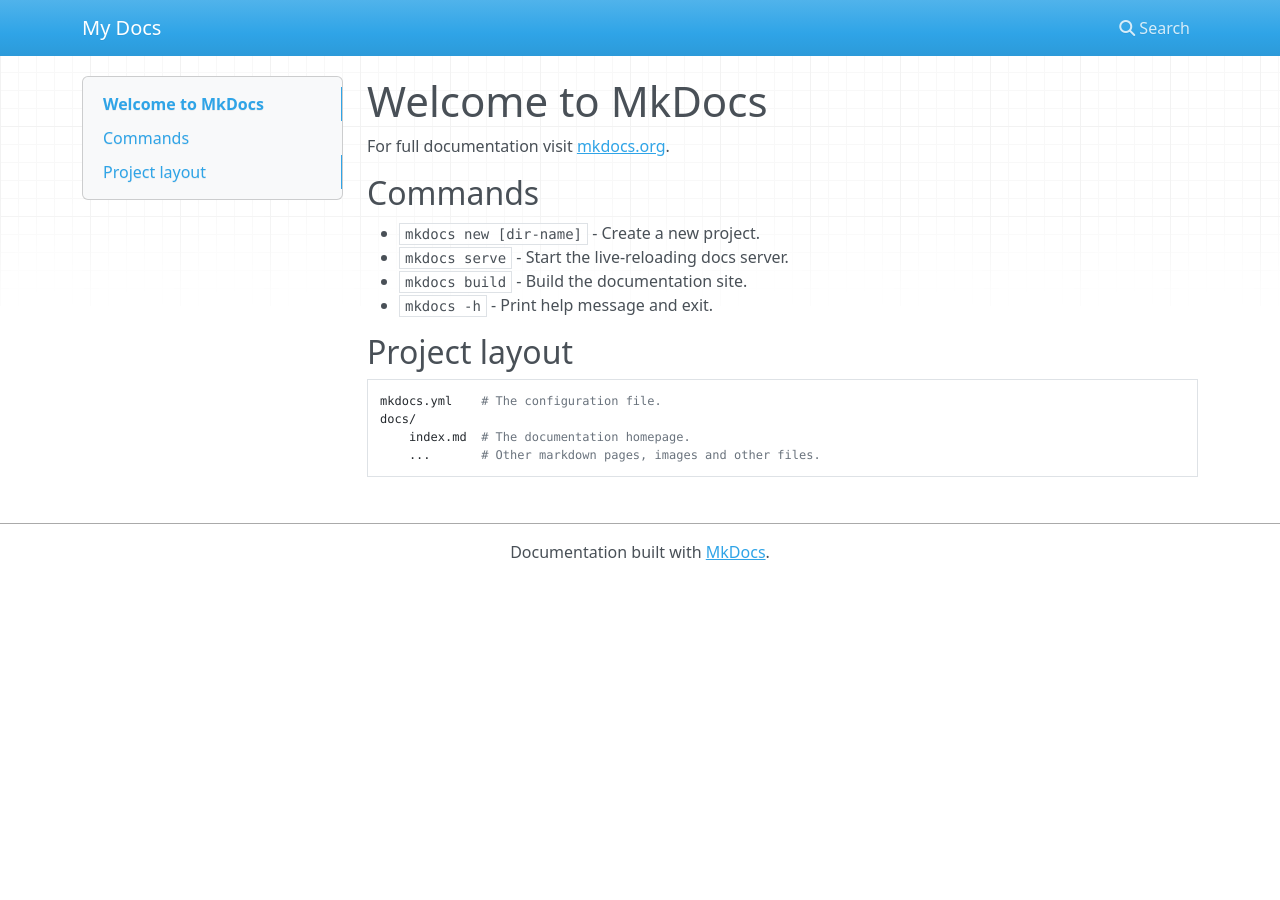
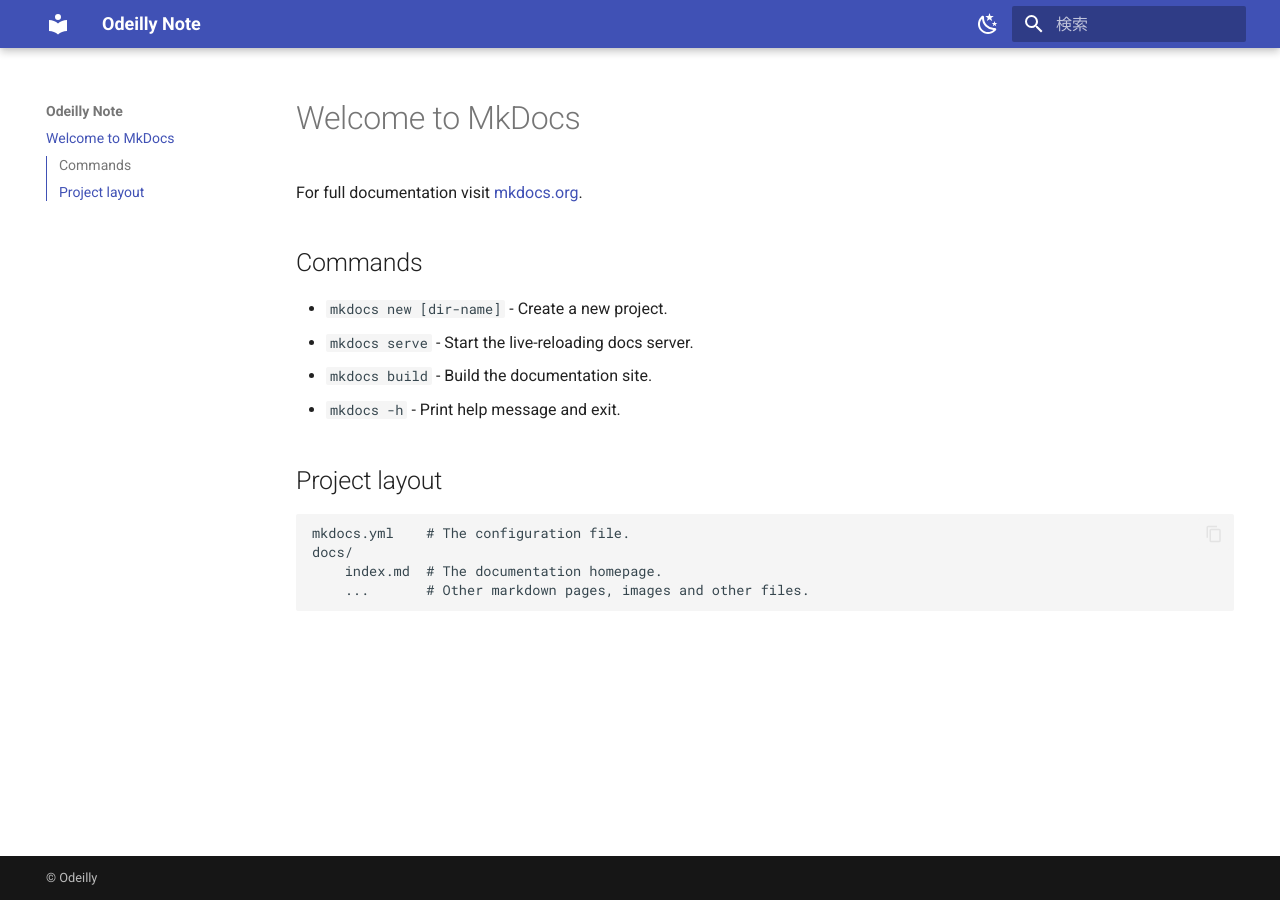
Before and after one commit to odeilly/odeilly.github.io, an MkDocs documentation site: the page built from docs/index.md, in a window 1280 px wide. Built offline with MkDocs 1.6.1 and Material for MkDocs 9.7.7, drawn with Linux system fonts in a browser that asks for light colours; nearby versions of some CDN libraries.

Commit message:
設定変更

```diff
--- a/mkdocs.yml
+++ b/mkdocs.yml
@@ -1 +1,61 @@
-site_name: My Docs
+site_name: Odeilly Note
+
+# use_directory_urls: false
+# site_url: ""
+site_url: "https://odeilly.github.io/"
+
+theme:
+  name: material
+  language: ja
+#  logo: images/logo.svg
+#  favicon: images/favicon.png
+  palette:
+    - scheme: default
+      toggle:
+        icon: material/weather-night
+        name: ダークモード
+    - scheme: slate
+      toggle:
+        icon: material/weather-sunny
+        name: ライトモード
+  features:
+    - navigation.instant
+    - navigation.sections
+    - navigation.top
+    - navigation.footer
+    - toc.integrate
+    - content.code.copy        # コードコピー ボタン
+    - content.tabs.link        # タブ連動
+    - navigation.external      # 外部リンク検知
+
+markdown_extensions:
+  - admonition                 # 補足/警告などのボックス
+  - pymdownx.details           # 折りたたみ
+  - pymdownx.superfences       # コードフェンス拡張（Mermaid など）
+  - pymdownx.highlight
+  - pymdownx.inlinehilite
+  - tables
+  - attr_list                  # {#id .class} や target/_blank 付与
+  - toc:
+      permalink: true
+  - pymdownx.tabbed:
+      alternate_style: true    # タブをモダンな見た目に
+  - pymdownx.superfences       # コードブロック内でもOKにする
+
+extra:
+  generator: false
+
+copyright: "&copy; Odeilly"
+
+plugins:
+  - search:
+      lang: 'ja'
+  - open-in-new-tab:
+      add_icon: true
+
+extra_javascript:
+  - js/add-noreferrer.js
+
+# nav:
+#   - Home: index.md
+#   - About: about.md
```
